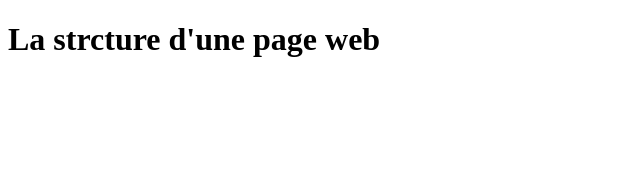
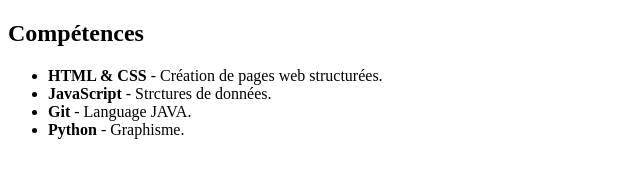
Before and after one commit to KemiEhysse/git-mon-cv, a plain HTML site: page index.html in a window 1280 px wide. Shown: the whole page, without its empty margins (0-640 px from the left). Drawn offline with Linux system fonts and the light colour scheme.

Commit message:
mise en place de la section competences

```diff
--- a/index.html
+++ b/index.html
@@ -7,8 +7,14 @@
     <link rel="stylesheet" href="style.css">
 </head>
 <body>
-    <h1>
-        La strcture d'une page web
-    </h1>
+    <section class="competences">
+        <h2>Compétences</h2>
+        <ul>
+          <li><strong>HTML & CSS</strong> - Création de pages web structurées.</li>
+          <li><strong>JavaScript</strong> - Strctures de données.</li>
+          <li><strong>Git</strong> - Language JAVA.</li>
+          <li><strong>Python</strong> - Graphisme.</li>
+        </ul>
+      </section>
 </body>
 </html>
```
